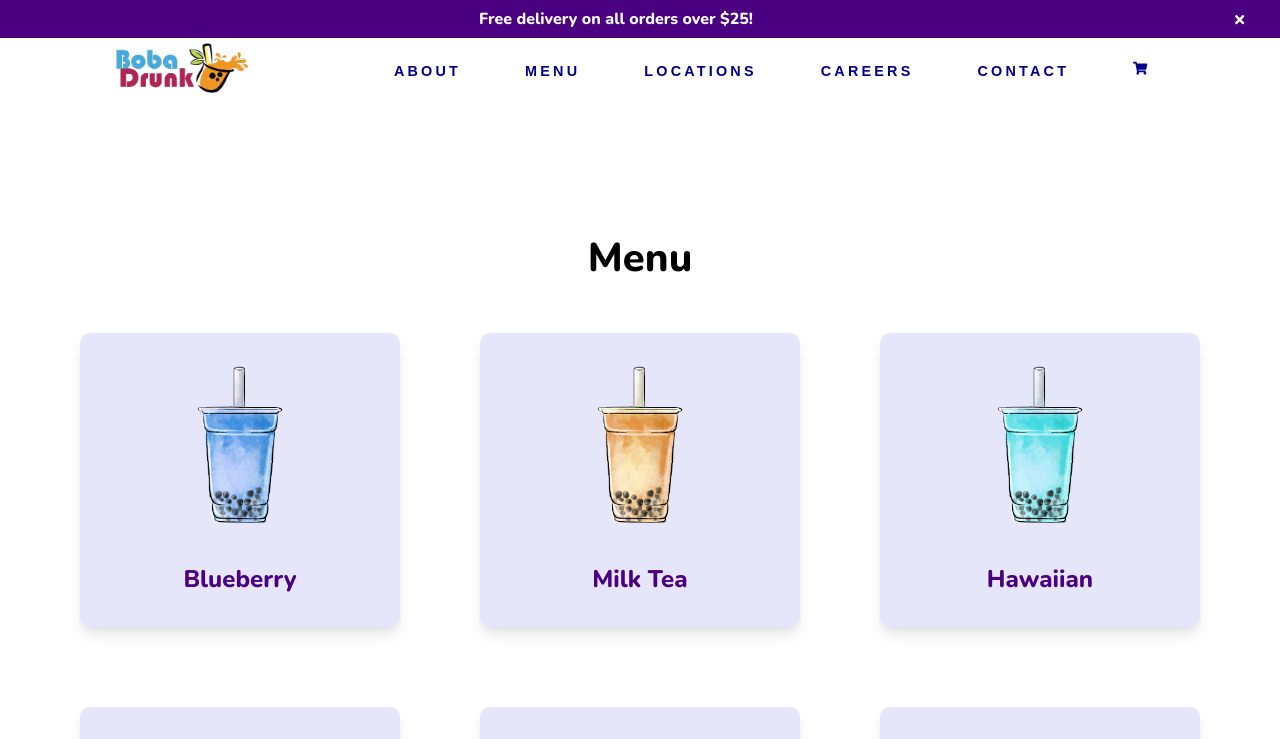
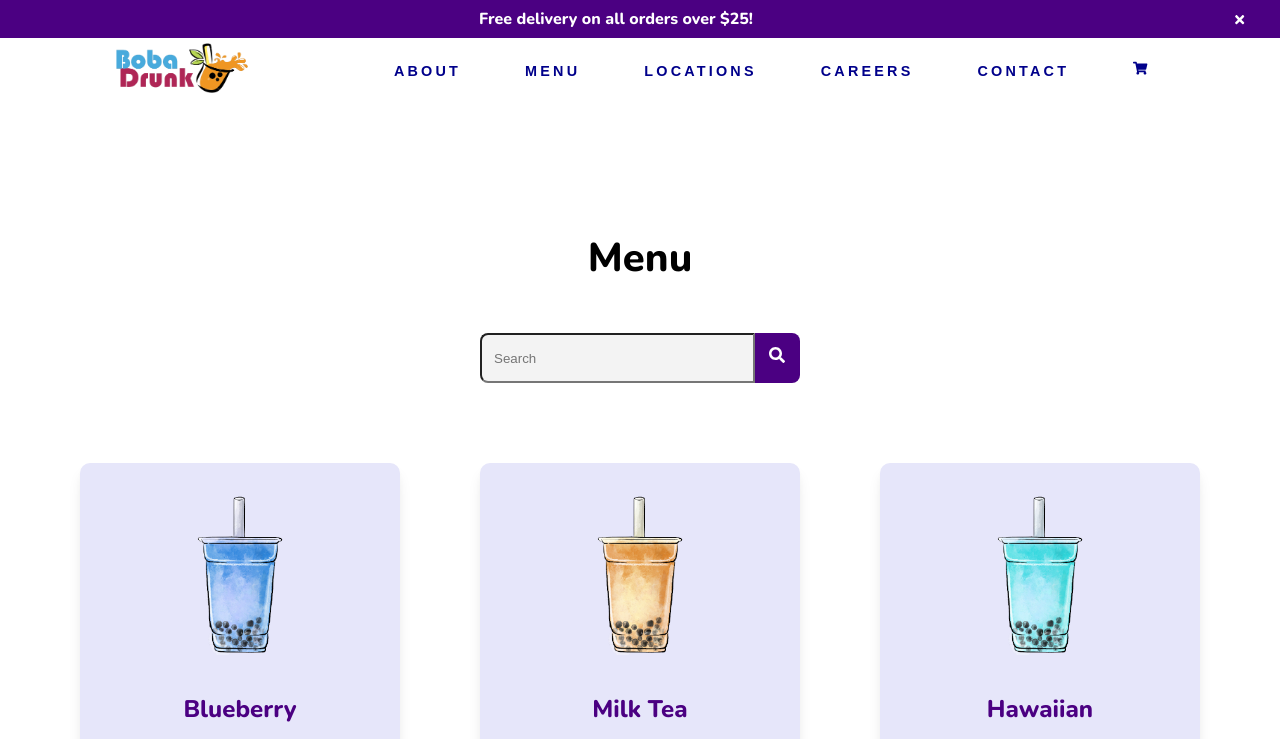
Before and after one commit to robteaw/boba, a React (Create React App) app: page /menu in a window 1280 px wide. Shown: the top 739 px of the page. Built offline with nearby package versions, Linux system fonts and the light colour scheme.

Commit message:
26. Search Bar

```diff
--- a/src/pages/Contact/Contact.js
+++ b/src/pages/Contact/Contact.js
@@ -115,7 +115,6 @@ const InnerContainer = styled.div`
       transition: 0.4s;
       &:focus {
         box-shadow: 0px 0px 6px rgba(0, 0, 0, 0.2);
-        background-color: var(--mainColor);
       }
     }
     input,
--- a/src/pages/Menu/Menu.js
+++ b/src/pages/Menu/Menu.js
@@ -2,11 +2,13 @@ import React from "react";
 import styled from "styled-components";
 import Boba from "./Boba";
 import Dessert from "./Dessert";
+import Search from "./Search";
 
 export default function Menu() {
   return (
     <Container>
       <h1>Menu</h1>
+      <Search />
       <div className="card_container">
         <Boba />
         <Dessert />
@@ -24,6 +26,7 @@ const Container = styled.div`
   padding: 8rem 20%;
 
   .card_container {
+    margin: 5rem 0;
     display: grid;
     grid-template-columns: repeat(3, 1fr);
     gap: 5rem;
@@ -58,6 +61,43 @@ const Container = styled.div`
   h2 {
     margin-top: 2rem;
   }
+  // Search
+  .search_bar {
+    width: 20rem;
+    display: flex;
+    margin: 0 auto;
+  }
+  input {
+    background-color: #f3f3f3;
+    width: 100%;
+    display: block;
+    margin: 0 auto;
+    padding: 0.75rem;
+    appearance: none;
+    outline: none;
+    /* border: none; */
+    border-radius: 0.5rem 0 0 0.5rem;
+    transition: 0.4s;
+    &:focus {
+      box-shadow: 0px 0px 6px rgba(0, 0, 0, 0.2);
+    }
+  }
+  .search_btn {
+    color: var(--subText);
+    background-color: var(--subColor);
+    height: 100%;
+    width: 3rem;
+    margin: 0 auto;
+    padding: 0.75rem;
+    border: 2px solid transparent;
+    border-radius: 0 0.5rem 0.5rem 0;
+    cursor: pointer;
+    &:hover {
+      color: var(--subTextHover);
+      background: var(--subHover);
+      border: 2px solid var(--subTextHover);
+    }
+  }
   @media (max-width: 1050px) {
     .card_container {
       display: flex;
--- /dev/null
+++ b/src/pages/Menu/Search.js
@@ -0,0 +1,13 @@
+import React from "react";
+import { FaSearch } from "react-icons/fa";
+
+export default function Search() {
+  return (
+    <div className="search_bar">
+      <input type="text" placeholder="Search" />
+      <div className="search_btn">
+        <FaSearch />
+      </div>
+    </div>
+  );
+}
```
